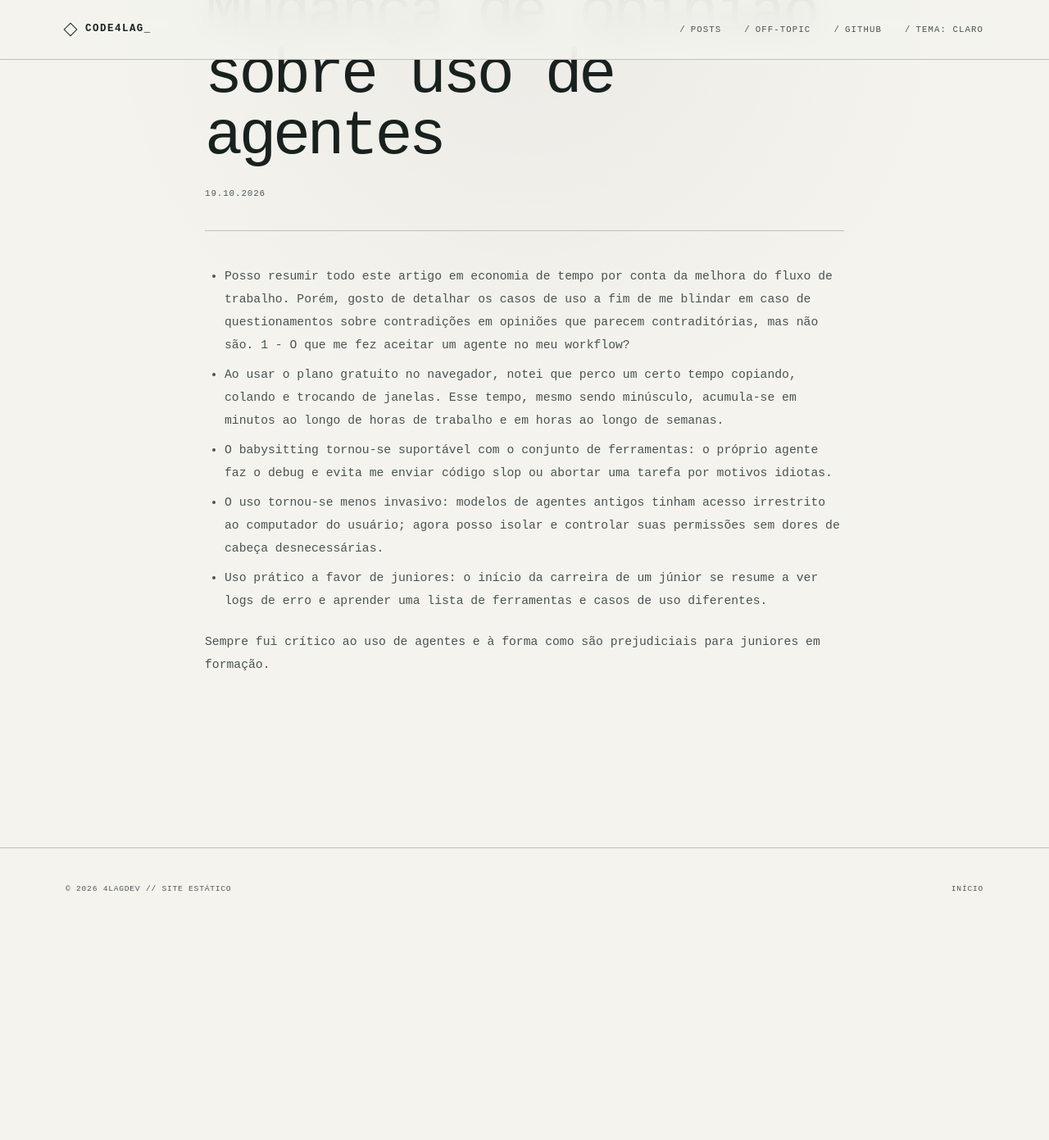
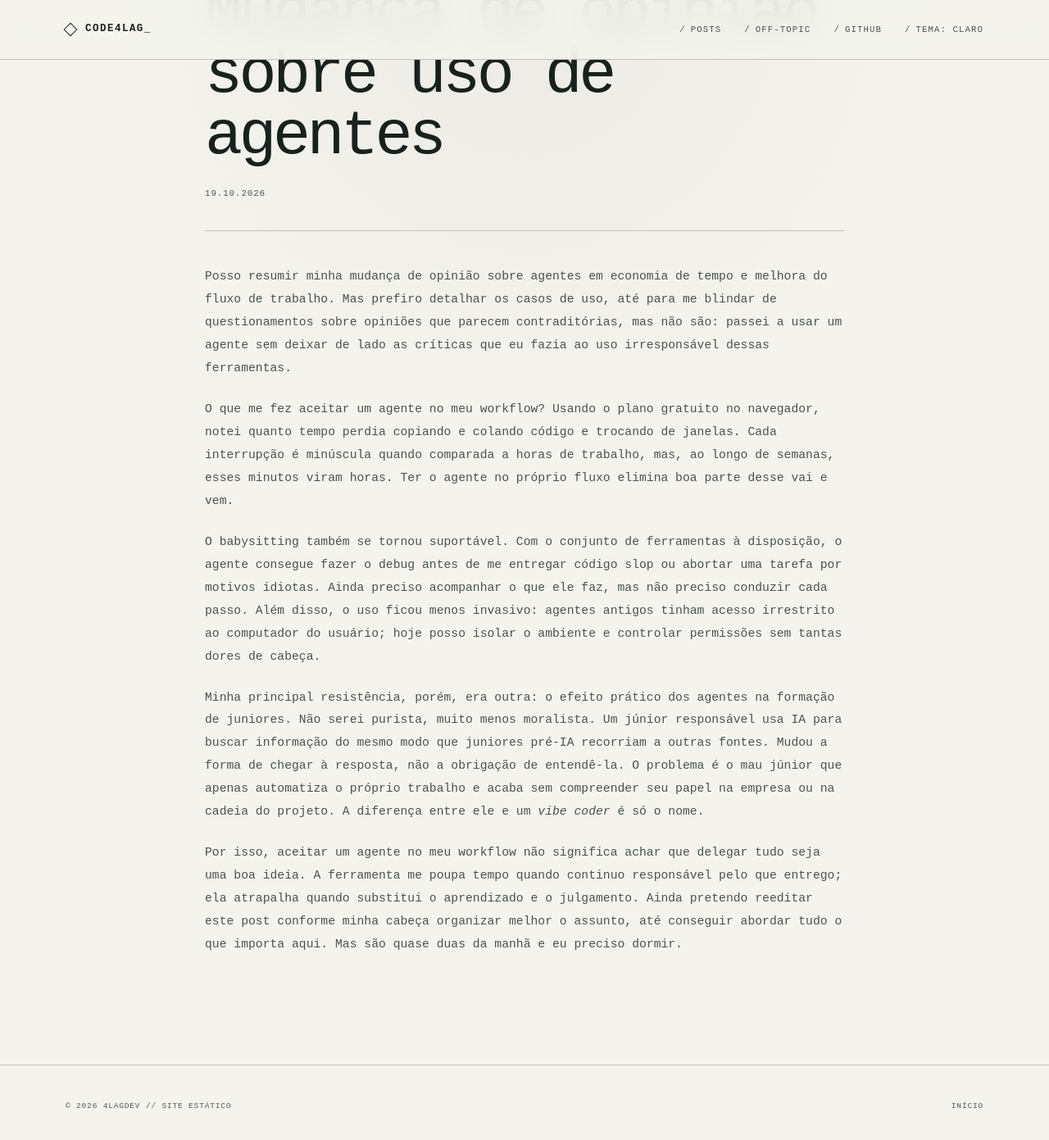
Before and after one commit to Limonetoz/site, a Jekyll site: the page built from _posts/2026-10-19-mudanca.md, in a window 1280 px wide and 1400 px high, scrolled down 267 px. Shown: the top 1391 px of the window at 82% size. Built offline with Jekyll 4.4.1, drawn with Linux system fonts in a browser that asks for light colours; before the commit the page ends 1326 px from its top, so only the background shows below that.

Commit message:
docs: reescrever artigo sobre uso de agentes

```diff
--- a/_posts/2026-10-19-mudanca.md
+++ b/_posts/2026-10-19-mudanca.md
@@ -6,13 +6,12 @@ categories:
 permalink: /posts/:year/:month/:day/:title/
 ---
 
-- Posso resumir todo este artigo em economia de tempo por conta da melhora do fluxo de trabalho.
-Porém, gosto de detalhar os casos de uso a fim de me blindar em caso de questionamentos sobre contradições em opiniões que parecem contraditórias, mas não são.
-1 - O que me fez aceitar um agente no meu workflow?
-- Ao usar o plano gratuito no navegador, notei que perco um certo tempo copiando, colando e trocando de janelas. Esse tempo, mesmo sendo minúsculo, acumula-se em minutos ao longo de horas de trabalho e em horas ao longo de semanas.
-- O babysitting tornou-se suportável com o conjunto de ferramentas: o próprio agente faz o debug e evita me enviar código slop ou abortar uma tarefa por motivos idiotas.
-- O uso tornou-se menos invasivo: modelos de agentes antigos tinham acesso irrestrito ao computador do usuário; agora posso isolar e controlar suas permissões sem dores de cabeça desnecessárias.
-- Uso prático a favor de juniores: o início da carreira de um júnior se resume a ver logs de erro e aprender uma lista de ferramentas e casos de uso diferentes.
+Posso resumir minha mudança de opinião sobre agentes em economia de tempo e melhora do fluxo de trabalho. Mas prefiro detalhar os casos de uso, até para me blindar de questionamentos sobre opiniões que parecem contraditórias, mas não são: passei a usar um agente sem deixar de lado as críticas que eu fazia ao uso irresponsável dessas ferramentas.
 
+O que me fez aceitar um agente no meu workflow? Usando o plano gratuito no navegador, notei quanto tempo perdia copiando e colando código e trocando de janelas. Cada interrupção é minúscula quando comparada a horas de trabalho, mas, ao longo de semanas, esses minutos viram horas. Ter o agente no próprio fluxo elimina boa parte desse vai e vem.
 
-Sempre fui crítico ao uso de agentes e à forma como são prejudiciais para juniores em formação.
+O babysitting também se tornou suportável. Com o conjunto de ferramentas à disposição, o agente consegue fazer o debug antes de me entregar código slop ou abortar uma tarefa por motivos idiotas. Ainda preciso acompanhar o que ele faz, mas não preciso conduzir cada passo. Além disso, o uso ficou menos invasivo: agentes antigos tinham acesso irrestrito ao computador do usuário; hoje posso isolar o ambiente e controlar permissões sem tantas dores de cabeça.
+
+Minha principal resistência, porém, era outra: o efeito prático dos agentes na formação de juniores. Não serei purista, muito menos moralista. Um júnior responsável usa IA para buscar informação do mesmo modo que juniores pré-IA recorriam a outras fontes. Mudou a forma de chegar à resposta, não a obrigação de entendê-la. O problema é o mau júnior que apenas automatiza o próprio trabalho e acaba sem compreender seu papel na empresa ou na cadeia do projeto. A diferença entre ele e um *vibe coder* é só o nome.
+
+Por isso, aceitar um agente no meu workflow não significa achar que delegar tudo seja uma boa ideia. A ferramenta me poupa tempo quando continuo responsável pelo que entrego; ela atrapalha quando substitui o aprendizado e o julgamento. Ainda pretendo reeditar este post conforme minha cabeça organizar melhor o assunto, até conseguir abordar tudo o que importa aqui. Mas são quase duas da manhã e eu preciso dormir.
```
